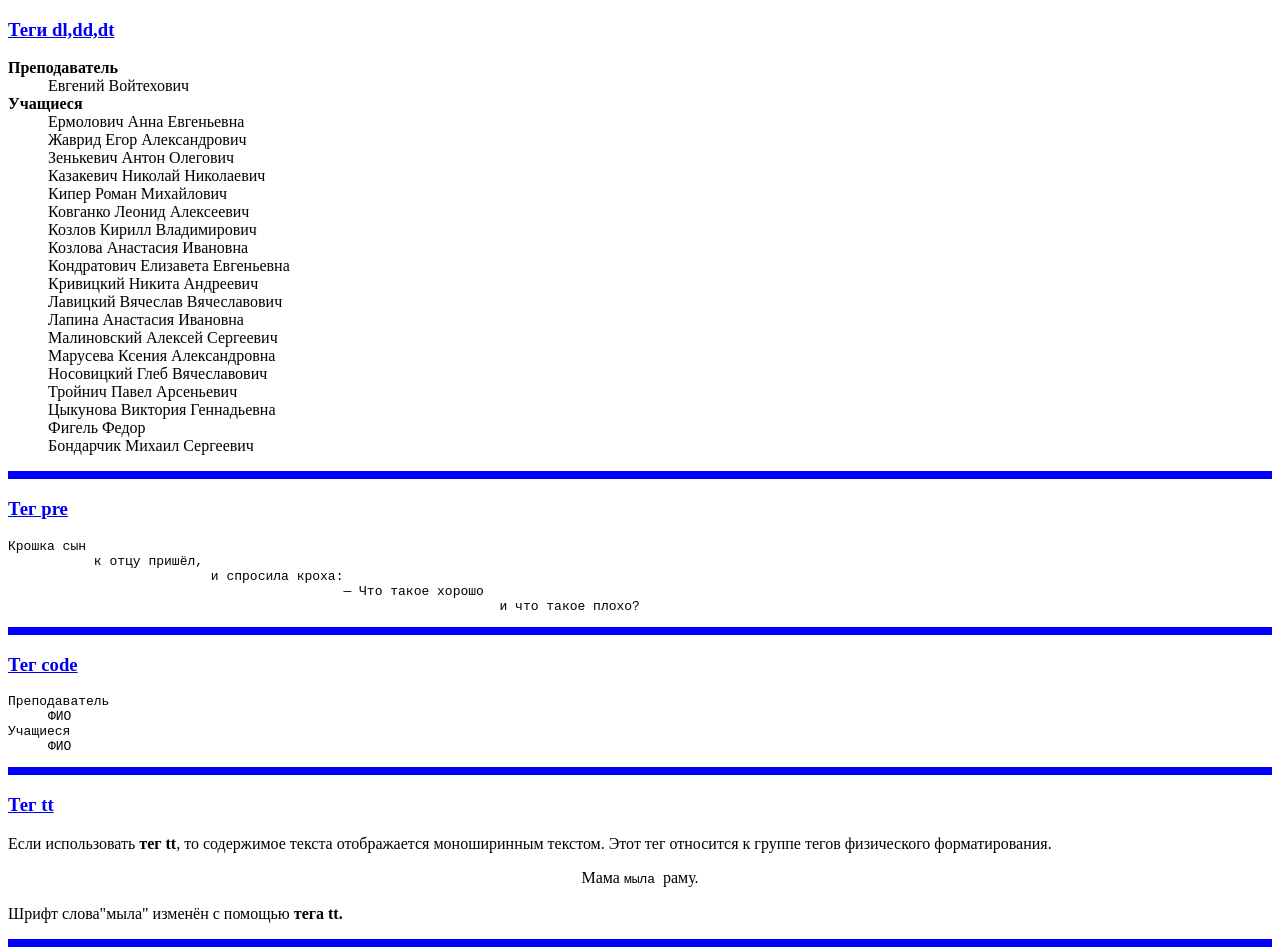
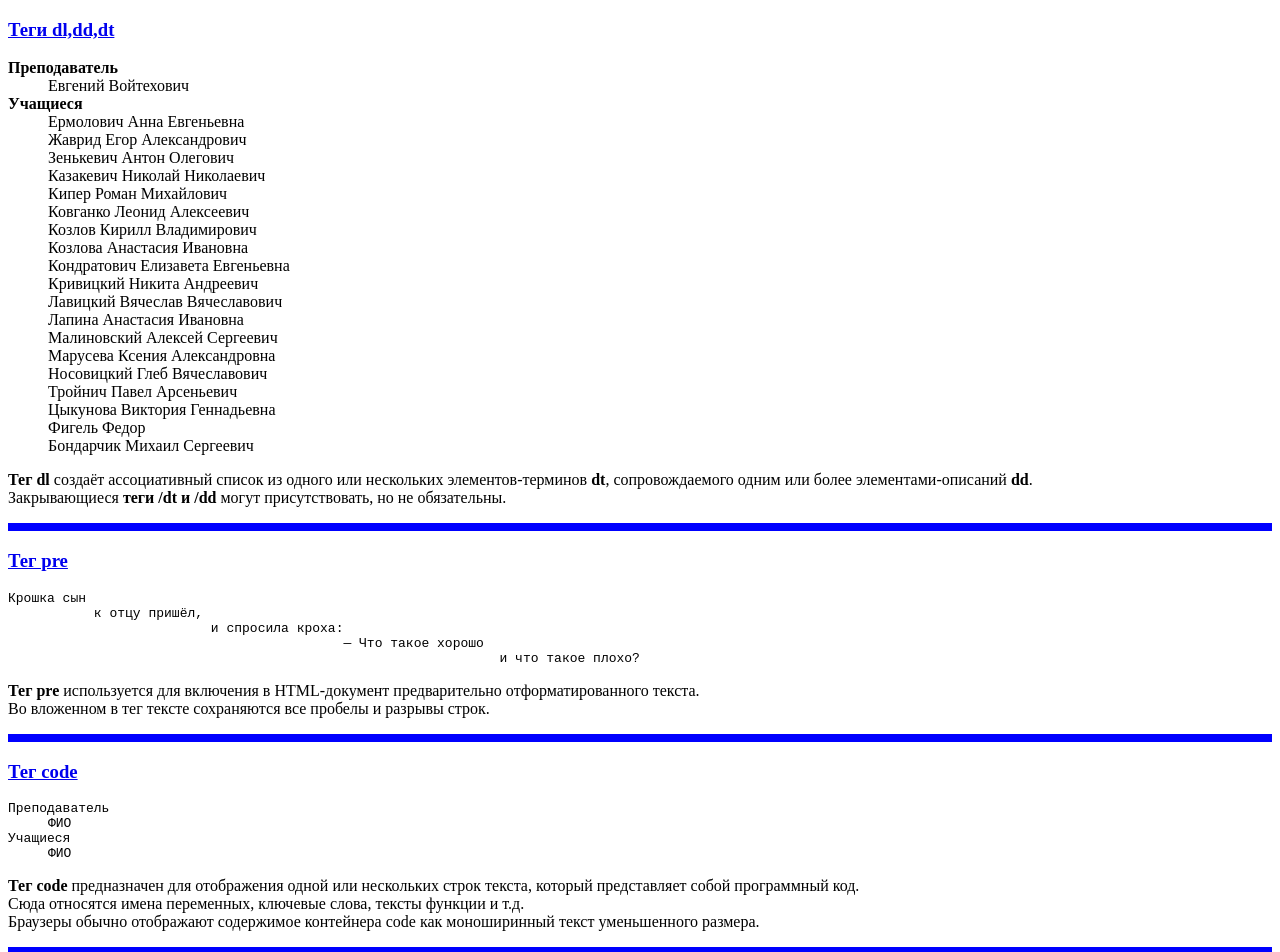
Before and after one commit to MikhailBandarchyk/MikhailBandarchyk, a plain HTML site: page OLDTAG/index.html in a window 1280 px wide. Shown: the top 952 px of the page. Drawn offline with Linux system fonts and the light colour scheme.

Commit message:
add oldtag

```diff
--- a/OLDTAG/index.html
+++ b/OLDTAG/index.html
@@ -32,6 +32,8 @@
         <dd> Фигель Федор
         <dd> Бондарчик Михаил Сергеевич
         </dl>
+        <p><strong>Тег dl</strong> создаёт ассоциативный список из одного или нескольких элементов-терминов <strong>dt</strong>, сопровождаемого одним или более элементами-описаний <strong>dd</strong>.<br> Закрывающиеся <strong>теги /dt и /dd</strong> могут присутствовать, но не обязательны.</p>
+
         <hr size="8" ; color = "blue">
     <h3><a target=_blank title="Переход на htmlbook" href="http://htmlbook.ru/html/pre">Тег pre</a></h3>
     <pre>Крошка сын
@@ -39,7 +41,8 @@
                           и спросила кроха:
                                            — Что такое хорошо
                                                                и что такое плохо? </pre>
-                                                               <hr size="8" ; color = "blue">
+<p><strong>Тег pre </strong>используется для включения в HTML-документ предварительно отформатированного текста. <br>Во вложенном в тег тексте сохраняются все пробелы и разрывы строк.</p>
+<hr size="8" ; color = "blue">
 <h3><a target=_blank title="Переход на htmlbook" href="http://htmlbook.ru/html/code">Тег code</a></h3>
 <code>
 <dl>
@@ -49,6 +52,7 @@
 <dd>ФИО
 </dl>
 </code>
+<p><strong>Тег code</strong> предназначен для отображения одной или нескольких строк текста, который представляет собой программный код. <br>Сюда относятся имена переменных, ключевые слова, тексты функции и т.д. <br>Браузеры обычно отображают содержимое контейнера code как моноширинный текст уменьшенного размера.</p>
 <hr size="8" ; color = "blue">
 <h3><a target=_blank title="Переход на htmlbook" href="http://htmlbook.ru/index.php/html/tt?">Тег tt</a></h3>
 <p>Если использовать <strong>тег tt</strong>, то содержимое текста отображается моноширинным текстом. Этот тег относится к группе тегов физического форматирования. <br>
```
